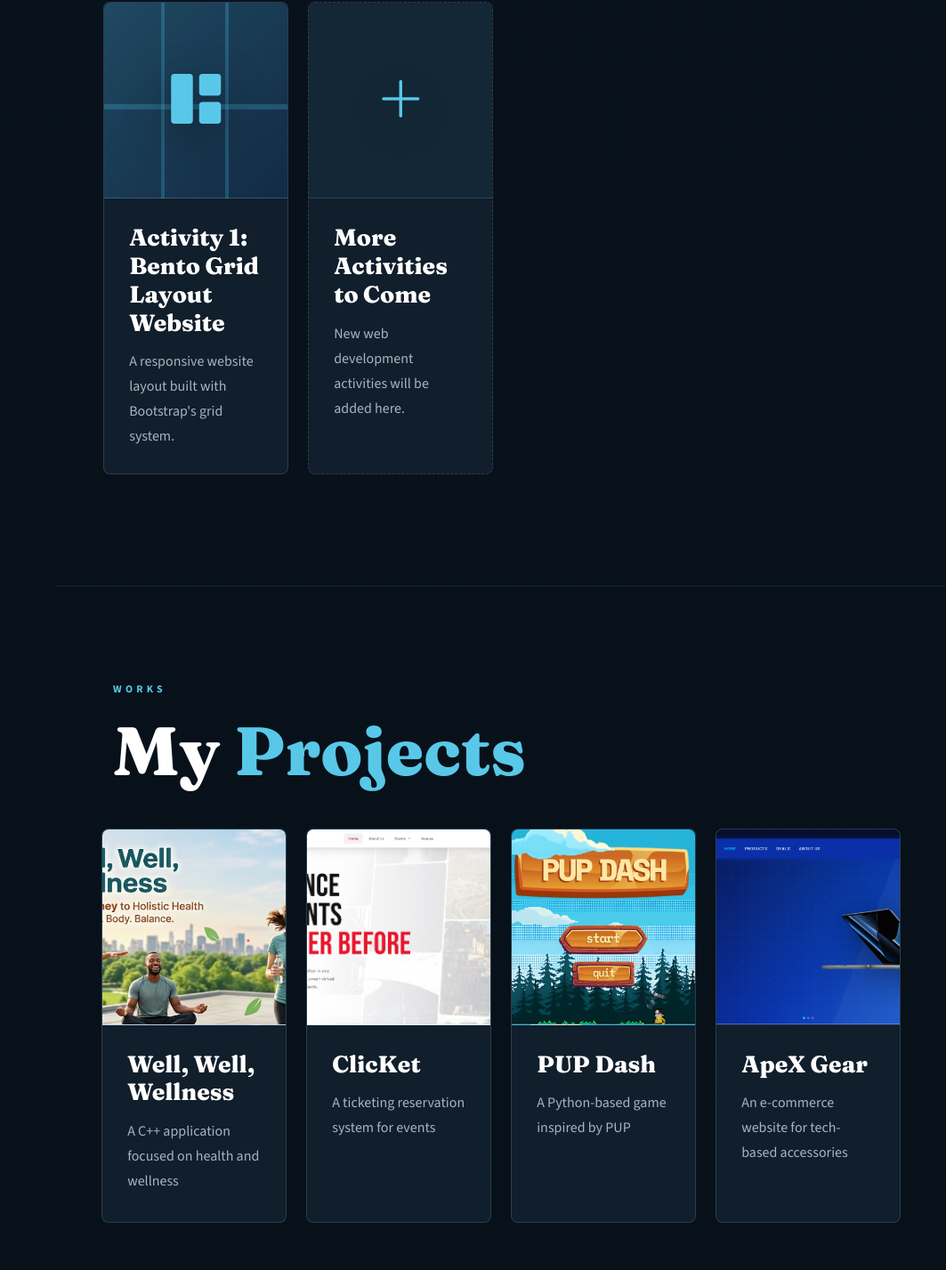
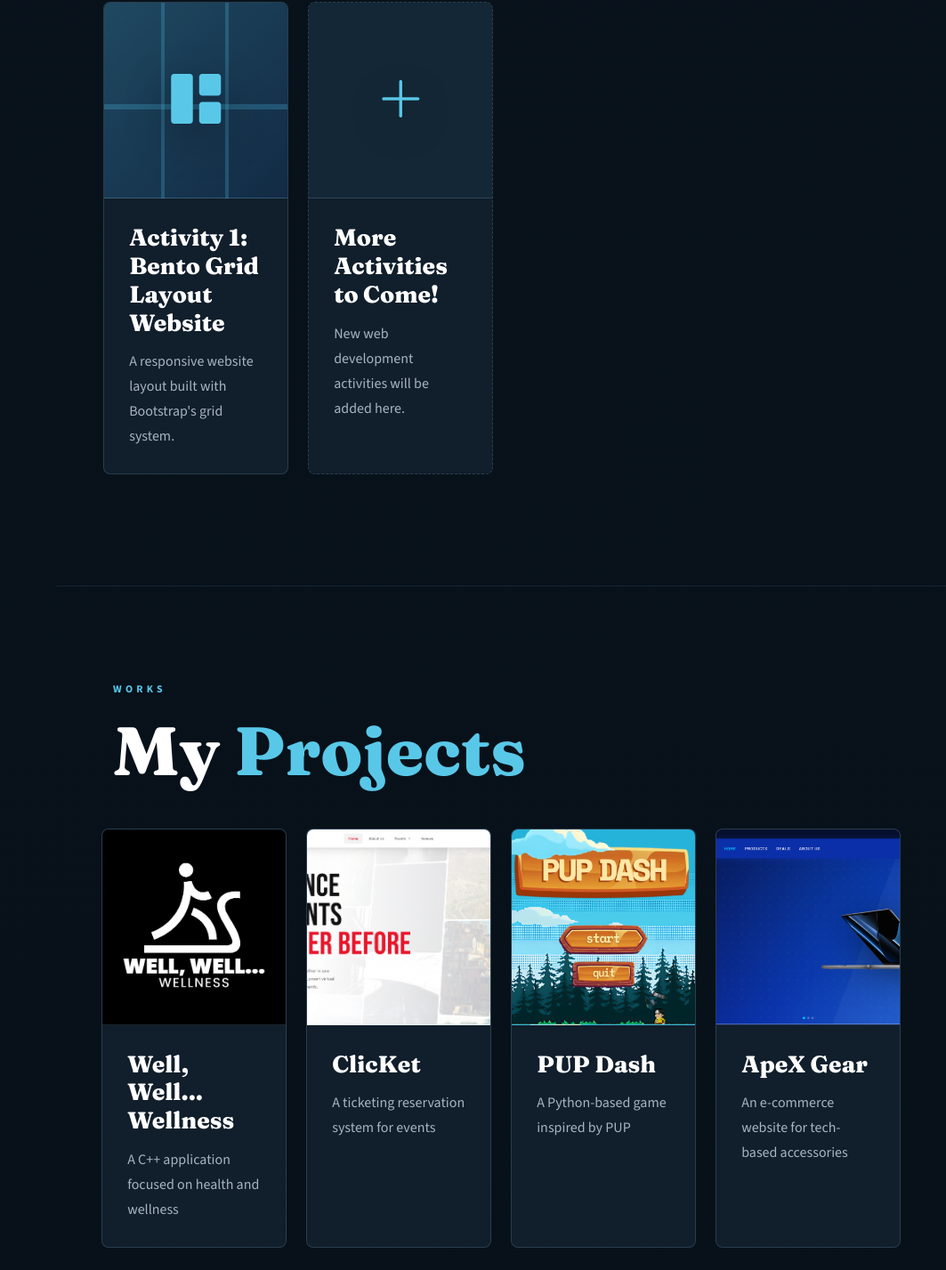
Before and after one commit to jluigemalaiba/jluigemalaiba.github.io, a plain HTML site: page index.html in a window 1280 px wide. Shown: the part 5316-6743 px from the top of the page at 89% size, without its empty margins (217-1280 px from the left). Drawn offline with nearby package versions, Linux system fonts and the light colour scheme.

Commit message:
fix smth

```diff
--- a/css/style.css
+++ b/css/style.css
@@ -1768,7 +1768,7 @@ h2 span {
 .project-banner.wellness,
 .project-modal-banner.wellness {
   background: linear-gradient(135deg, #d6efe5, #8ec9b4 55%, #4e8d73);
-  background-image: url('../assets/wellness-banner.png');
+  background-image: url('../assets/well-banner.png');
   background-size: cover;
   background-position: center;
   color: #175747;
--- a/index.html
+++ b/index.html
@@ -258,7 +258,7 @@
               </article>
               <article class="project-card project-card-placeholder" aria-label="More activities to come">
                 <div class="project-banner placeholder-banner" aria-hidden="true"><i class="bi bi-plus-lg"></i></div>
-                <div class="project-body"><h3>More Activities to Come</h3><p>New web development activities will be added here.</p></div>
+                <div class="project-body"><h3>More Activities to Come!</h3><p>New web development activities will be added here.</p></div>
               </article>
             </div>
           </div>
@@ -276,9 +276,9 @@
 
           <div class="project-carousel" data-animate>
             <div class="project-track" tabindex="0" aria-label="Project carousel">
-              <article class="project-card" tabindex="0" role="button" data-title="Well, Well, Wellness" data-code="https://github.com/jluigemalaiba/Well-Well-Wellness...-App-" data-banner="wellness" data-description="A C++ health and wellness application designed to support a balanced lifestyle through accessible wellness-focused features.">
+              <article class="project-card" tabindex="0" role="button" data-title="Well, Well... Wellness" data-code="https://github.com/jluigemalaiba/Well-Well-Wellness...-App-" data-banner="wellness" data-description="A C++ health and wellness application designed to support a balanced lifestyle through accessible wellness-focused features.">
                 <div class="project-banner wellness" aria-hidden="true"></div>
-                <div class="project-body"><h3>Well, Well, Wellness</h3><p>A C++ application focused on health and wellness</p></div>
+                <div class="project-body"><h3>Well, Well... Wellness</h3><p>A C++ application focused on health and wellness</p></div>
               </article>
               <article class="project-card" tabindex="0" role="button" data-title="ClicKet" data-code="https://github.com/jluigemalaiba/ClicKet" data-banner="clicket" data-description="A ticketing reservation system for events, designed to make event discovery, reservations, and ticket access easier for users.">
                 <div class="project-banner clicket" aria-hidden="true"></div>
@@ -294,7 +294,7 @@
               </article>
               <article class="project-card project-card-placeholder" aria-label="More projects to come">
                 <div class="project-banner placeholder-banner" aria-hidden="true"><i class="bi bi-plus-lg"></i></div>
-                <div class="project-body"><h3>More Projects to Come</h3><p>New projects will be added here.</p></div>
+                <div class="project-body"><h3>More Projects to Come!</h3><p>New projects will be added here.</p></div>
               </article>
             </div>
           </div>
```
Also changed, not shown: webdev.html (+1 -1 lines), works.html (+3 -3 lines), assets/well-banner.png (added).
